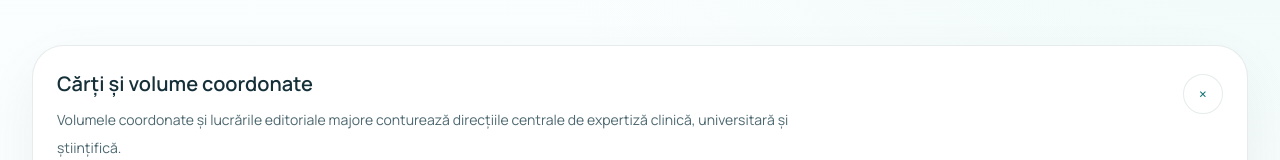
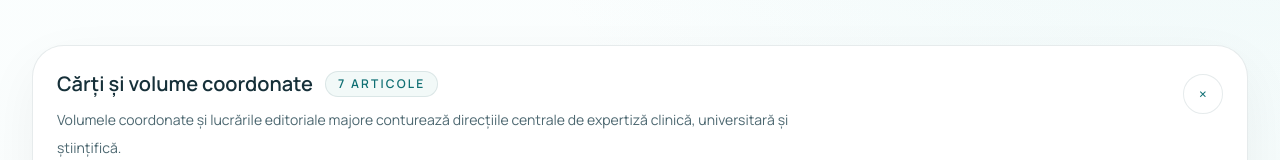
Before and after one commit to SynNabres/IliescuDominic, a Next.js app: page /publicatii in a window 1280 px wide. Shown: the part 460-620 px from the top of the page. Built offline with nearby package versions, Linux system fonts and the light colour scheme; no server answers.

Commit message:
Update publications-accordion.tsx

```diff
--- a/src/components/publications-accordion.tsx
+++ b/src/components/publications-accordion.tsx
@@ -15,7 +15,12 @@ export function PublicationsAccordion({ groups }: PublicationsAccordionProps) {
         >
           <summary className="flex cursor-pointer list-none items-start justify-between gap-4">
             <div>
-              <h3 className="text-xl font-semibold text-[var(--color-ink)]">{group.title}</h3>
+              <div className="flex flex-wrap items-center gap-3">
+                <h3 className="text-xl font-semibold text-[var(--color-ink)]">{group.title}</h3>
+                <span className="inline-flex rounded-full border border-[var(--color-border)] bg-[var(--color-surface)] px-3 py-1 text-xs font-semibold uppercase tracking-[0.18em] text-[var(--color-accent-strong)]">
+                  {group.entries.length} articole
+                </span>
+              </div>
               <p className="mt-2 max-w-3xl text-sm leading-7 text-[var(--color-muted)]">{group.description}</p>
             </div>
             <span className="mt-1 inline-flex h-10 w-10 shrink-0 items-center justify-center rounded-full border border-[var(--color-border)] text-[var(--color-accent-strong)] transition group-open:rotate-45">
```
